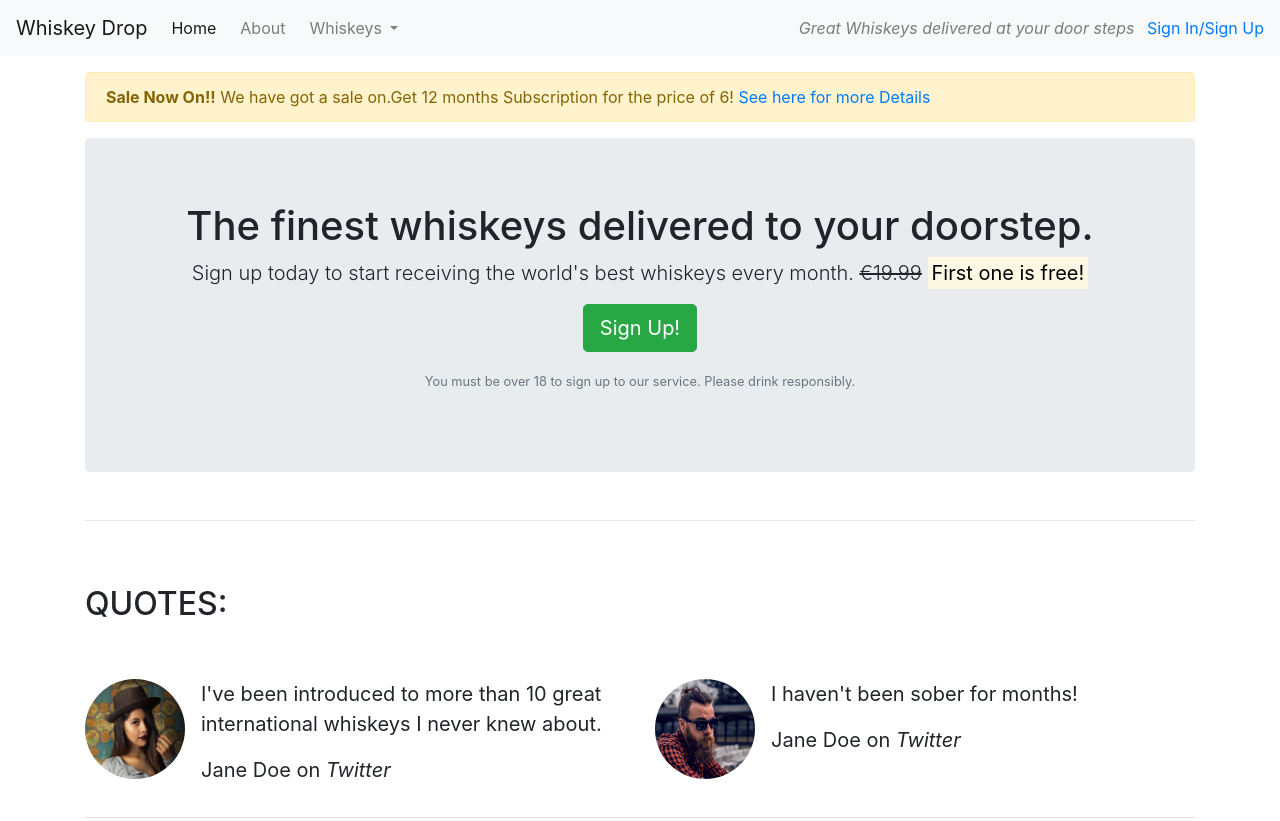
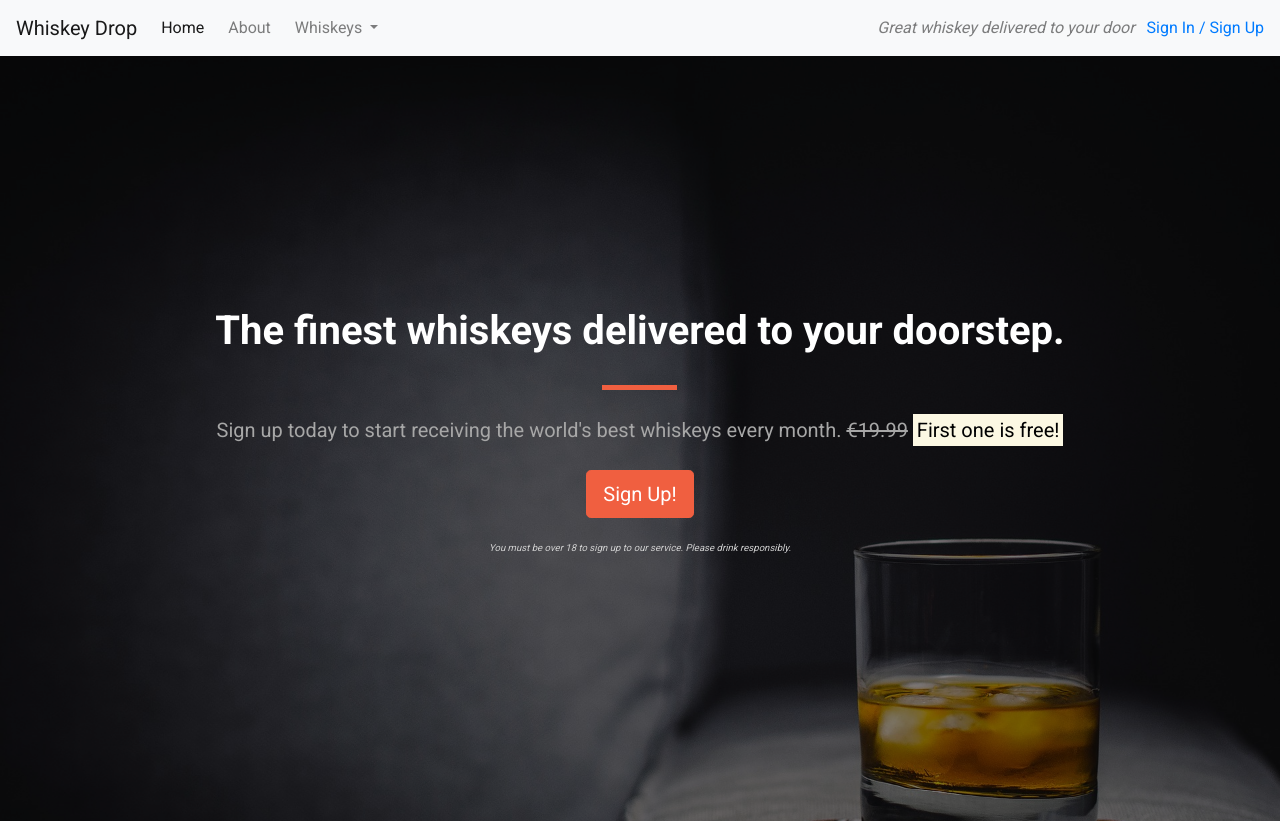
Before and after one commit to sari-rahul/Whisky-drop, a plain HTML site: page index.html in a window 1280 px wide. Shown: the top 821 px of the page. Drawn offline with nearby package versions, Linux system fonts and the light colour scheme.

Commit message:
Add styles to button

```diff
--- /dev/null
+++ b/css/style.css
@@ -0,0 +1,100 @@
+body {
+    font-family: 'Roboto', sans-serif;
+}
+
+/* Containers */
+
+.alert-container {}
+
+.callout-container {
+    height: 100vh;
+
+    background: url('../images/whiskey-background.jpg') no-repeat center center fixed;
+    -webkit-background-size: cover;
+    -moz-background-size: cover;
+    -o-background-size: cover;
+    background-size: cover;
+
+    display: flex;
+    align-items: center;
+    justify-content: center;
+
+    position: relative;
+}
+
+.opaque-overlay {
+    position: absolute;
+    top: 0;
+    left: 0;
+    height: 100%;
+    width: 100%;
+    background-color: rgba(0, 0, 0, 0.5);
+}
+
+.quotes-container {}
+
+.features-container {}
+
+/* Block dividers */
+
+.block-divider {
+    width: 75px;
+    height: 5px;
+    border: 0;
+    background-color: #444;
+}
+
+.block-divider--orange {
+    background-color: #f05f40;
+}
+
+.block-divider--short {
+    width: 35px;
+}
+
+/* Jumbotron */
+
+.jumbotron {
+    background-color: transparent;
+}
+
+.jumbotron h1 {
+    color: white;
+    font-weight: bold;
+    margin-bottom: 30px;
+    color: white;
+}
+
+.jumbotron .lead {
+    color: #a7a7a7;
+    margin: 25px 0;
+}
+
+.jumbotron small {
+    font-size: 60%;
+    font-style: italic;
+    color: #d0d0d0;
+}
+
+/* Buttons */
+
+.btn--cta {
+    font-weight: bold;
+    border-radius: 23px;
+    width: 160px;
+}
+
+.btn--red {
+    color: white;
+    background-color: #f05f40;
+    border-color: #f05f40;
+}
+
+.btn--red:hover,
+.btn--red:active,
+.btn--red:focus,
+.btn--red:active:focus {
+    background-color: #df4929;
+    border-color: #df4929;
+    color: white;
+}
--- a/index.html
+++ b/index.html
@@ -7,19 +7,23 @@
     <title>Whiskey Drop | Taste a new whiskey every month</title>
     <link rel="stylesheet" href="https://maxcdn.bootstrapcdn.com/bootstrap/4.1.3/css/bootstrap.min.css">
     <link rel="stylesheet" href="https://use.fontawesome.com/releases/v5.6.1/css/all.css" integrity="sha384-gfdkjb5BdAXd+lj+gudLWI+BXq4IuLW5IT+brZEZsLFm++aCMlF1V92rMkPaX4PP" crossorigin="anonymous">
+    <link href="https://fonts.googleapis.com/css?family=Roboto:400,700" rel="stylesheet">
+    <link rel="stylesheet" href="css/style.css" type="text/css" />
 </head>
 
 <body>
-    <nav class="navbar navbar-light bg-light navbar-expand-sm">
-        <a href="/" class="navbar-brand">Whiskey Drop</a>
-        <button class="navbar-toggler ml-auto" type="button" data-toggle="collapse" data-target="#navbarNavDropdown"
-                aria-controls="navbarNavDropdown" aria-expanded="false" aria-label="Toggle navigation">
-                <span class="navbar-toggler-icon"></span>
-        </button>
+    <!--Nav-->
+    <nav class="navbar navbar-light navbar-expand-sm bg-light">
+        <a href="/" class="navbar-brand">
+                    Whiskey Drop</a>
+
+        <button class="navbar-toggler ml-auto" type="button" data-toggle="collapse" data-target="#navbarNavDropdown" aria-controls="navbarNavDropdown" aria-expanded="false" aria-label="Toggle navigation">
+        <span class="navbar-toggler-icon"></span></button>
+
         <div class="collapse navbar-collapse" id="navbarNavDropdown">
-            <ul class="navbar-nav mr-auto" >
-                <li class="active nav-item mr-2"><a class="nav-link"href="/">Home</a></li>
-                <li class="nav-item mr-2"><a class="nav-link"href="/about">About</a></li>
+            <ul class="navbar-nav mr-auto">
+                <li class="active nav-item mr-2"><a class="nav-link" href="/">Home</a></li>
+                <li class="nav-item mr-2"><a class="nav-link" href="">About</a></li>
                 <li class="nav-item dropdown">
                     <a class="nav-link dropdown-toggle" href="#" id="navbarDropdownMenuLink" role="button" data-toggle="dropdown" aria-haspopup="true" aria-expanded="false">
           Whiskeys
@@ -32,116 +36,122 @@
                     </div>
                 </li>
 
-                <li class="nav-item mr-2 d-block d-sm-none"><a class="nav-link"href="/login">Sign In</a></li>
+                <li class="nav-item mr-2 d-block d-sm-none"><a class="nav-link" href="">Sign In / Sign Up</a></li>
             </ul>
         </div>
         <div class="d-none d-md-block">
-            <p class="navbar-text my-auto mr-2"><i>Great Whiskeys delivered at your door steps</i></p>
-            <a href="/login" >Sign In/Sign Up</a>
+            <p class="navbar-text my-auto mr-2"><i>Great whiskey delivered to your door</i></p>
+            <a href="/login">Sign In / Sign Up</a>
         </div>
-
+        <!--</div>-->
     </nav>
-    <article class="container mt-3">
-        <div class="row">
-            <div class="col-12">
-                <div class="d-none d-sm-block">
-                    <div class="alert alert-warning">
-                        <strong>Sale Now On!!</strong> We have got a sale on.Get 12 months
-                        Subscription for the price of 6!<a href=""> See here for more Details </a>
-                    </div>
-                </div>
-            </div>
-        </div>
+    <!--<div class="container alert-container">-->
+    <!--    <div class="row d-none d-sm-block">-->
+    <!--        <div class="col-12">-->
+    <!--            <div class="alert alert-warning">-->
+    <!--                <strong>Sale Now On!</strong> We've got a sale on. Get a 12 month subscription for the price of 6! <a href="">See here for more details</a>-->
+    <!--            </div>-->
+    <!--        </div>-->
+    <!--    </div>-->
+    <!--</div>-->
+    <div class="container-fluid callout-container">
         <!-- Callout -->
+        <div class="opaque-overlay">&nbsp;</div>
         <div class="row">
             <div class="col-12">
                 <section class="callout jumbotron text-center">
-                    <h1>The finest whiskeys delivered to your doorstep.</h1>
+                    <h1 class="jumbotron-header">The finest whiskeys delivered to your doorstep.</h1>
+                    <hr class="block-divider block-divider--orange">
                     <p class="lead">Sign up today to start receiving the world's best whiskeys every month.
                         <s class="d-none d-sm-inline">€19.99</s>
                         <span class="d-inline d-sm-none"><br></span>
                         <strong><mark>First one is free!</mark></strong></p>
-                    <p><button class="btn btn-lg btn-success" data-toggle="modal" data-target="#SignupModal">Sign Up!</button></p>
+                    <p><button class="btn btn-lg btn-cta btn--red" data-toggle="modal" data-target="#signUpModal">Sign Up!</button></p>
                     <p class="text-muted"><small>You must be over 18 to sign up to our service. Please drink responsibly.</small></p>
                 </section>
             </div>
         </div>
+    </div>
     <!-- /.callout -->
-        <hr>
 
     <!-- Quotes -->
+    <div class="container quotes-container">
         <section class="quotes">
             <div class="row">
                 <div class="col-12 my-5">
                     <h2 class="text-uppercase">Quotes:</h2>
+                    <hr />
                 </div>
             </div>
             <div class="row">
                 <div class="col-12 col-md-6">
                     <div class="media">
                         <div class="d-none d-sm-block">
-                            <img src="/images/girl-image.png"class="rounded-circle mr-3" height=100 width=100>
+                            <img src="images/girl-image.png" class="rounded-circle mr-3" height=100 width=100>
                         </div>
-                        <div class="media-text">
+                        <div class="media-body">
                             <blockquote class="blockquote">
                                 <p>I've been introduced to more than 10 great international whiskeys I never knew about.</p>
-                                <footer>Jane Doe on <cite title="Twitter">Twitter</cite></footer>
+                                <footer class="blockquote-footer">Jane Doe on <cite title="Twitter">Twitter</cite></footer>
                             </blockquote>
                         </div>
                     </div>
                 </div>
                 <div class="col-12 col-md-6">
                     <div class="media">
-                        <div class=" d-none d-sm-block ">
-                            <img src="/images/guy-image.png"class="rounded-circle mr-3" height=100 width=100>
+                        <div class="d-none d-sm-block">
+                            <img src="images/guy-image.png" class="rounded-circle mr-3" height=100 width=100>
                         </div>
-                        <div class="media-text">
+                        <div class="media-body">
                             <blockquote class="blockquote">
                                 <p>I haven't been sober for months!</p>
-                                <footer>Jane Doe on <cite title="Twitter">Twitter</cite></footer>
+                                <footer class="blockquote-footer">Jane Doe on <cite title="Twitter">Twitter</cite></footer>
                             </blockquote>
                         </div>
                     </div>
                 </div>
             </div>
         </section>
+    </div>
     <!-- /.quotes -->
-        <hr>
 
     <!-- Features -->
+    <div class="features-container">
         <section class="features">
             <div class="row">
                 <div class="col-12 my-5">
                     <h2 class="text-uppercase">Features:</h2>
+                    <hr />
                 </div>
             </div>
             <div class="row">
                 <div class="col-12 col-md-6 col-lg-4">
                     <div class="feature">
-                        <h3><i class="fas fa-gift d-none d-sm-inline "></i> Feature 1 <span class="badge badge-success">NEW!</span></h3> Feature 1</h3>
+                        <h3><i class="fas fa-gift d-none d-sm-inline"></i> Feature 1 <span class="badge badge-success">New!</span></h3>
                         <p>Lorem ipsum dolor sit amet, consectetur adipiscing elit, sed do eiusmod tempor incididunt ut labore et dolore magna aliqua. Ut enim ad minim veniam, quis nostrud exercitation ullamco laboris nisi ut aliquip ex ea commodo consequat.</p>
-                        <p><a class="btn btn-sm btn-default" href="">Read More</a></p>
+                        <p><a class="btn btn-sm btn-light" href="">Read More</a></p>
                     </div>
                 </div>
                 <div class="col-12 col-md-6 col-lg-4">
                     <div class="feature">
                         <h3><i class="fas fa-credit-card d-none d-sm-inline"></i> Feature 2</h3>
                         <p>Lorem ipsum dolor sit amet, consectetur adipiscing elit, sed do eiusmod tempor incididunt ut labore et dolore magna aliqua. Ut enim ad minim veniam, quis nostrud exercitation ullamco laboris nisi ut aliquip ex ea commodo consequat.</p>
-                        <p><a class="btn btn-sm btn-default" href="">Read More</a></p>
+                        <p><a class="btn btn-sm btn-light" href="">Read More</a></p>
                     </div>
                 </div>
                 <div class="col-12 d-md-none d-lg-block col-lg-4">
                     <div class="feature">
                         <h3><i class="fas fa-times-circle d-none d-sm-inline"></i> Feature 3</h3>
                         <p>Lorem ipsum dolor sit amet, consectetur adipiscing elit, sed do eiusmod tempor incididunt ut labore et dolore magna aliqua. Ut enim ad minim veniam, quis nostrud exercitation ullamco laboris nisi ut aliquip ex ea commodo consequat.</p>
-                        <p><a class="btn btn-sm btn-default" href="">Read More</a></p>
+                        <p><a class="btn btn-sm btn-light" href="">Read More</a></p>
                     </div>
                 </div>
             </div>
         </section>
+    </div>
     <!-- /.features -->
-    </article>
-    <div class="modal" tabindex="-1" role="dialog" id="SignupModal">
+
+    <div class="modal" tabindex="-1" role="dialog" id="signUpModal">
         <div class="modal-dialog" role="document">
             <div class="modal-content">
                 <div class="modal-header">
@@ -171,6 +181,7 @@
             </div>
         </div>
     </div>
+
     <script src="https://code.jquery.com/jquery-3.3.1.slim.min.js" integrity="sha384-q8i/X+965DzO0rT7abK41JStQIAqVgRVzpbzo5smXKp4YfRvH+8abtTE1Pi6jizo" crossorigin="anonymous"></script>
     <script src="https://cdnjs.cloudflare.com/ajax/libs/popper.js/1.14.3/umd/popper.min.js" integrity="sha384-ZMP7rVo3mIykV+2+9J3UJ46jBk0WLaUAdn689aCwoqbBJiSnjAK/l8WvCWPIPm49" crossorigin="anonymous"></script>
     <script src="https://stackpath.bootstrapcdn.com/bootstrap/4.1.3/js/bootstrap.min.js" integrity="sha384-ChfqqxuZUCnJSK3+MXmPNIyE6ZbWh2IMqE241rYiqJxyMiZ6OW/JmZQ5stwEULTy" crossorigin="anonymous"></script>
```
Also changed, not shown: images/whiskey-background.jpg (added). Lines whose indentation alone changed are shown as unchanged.
